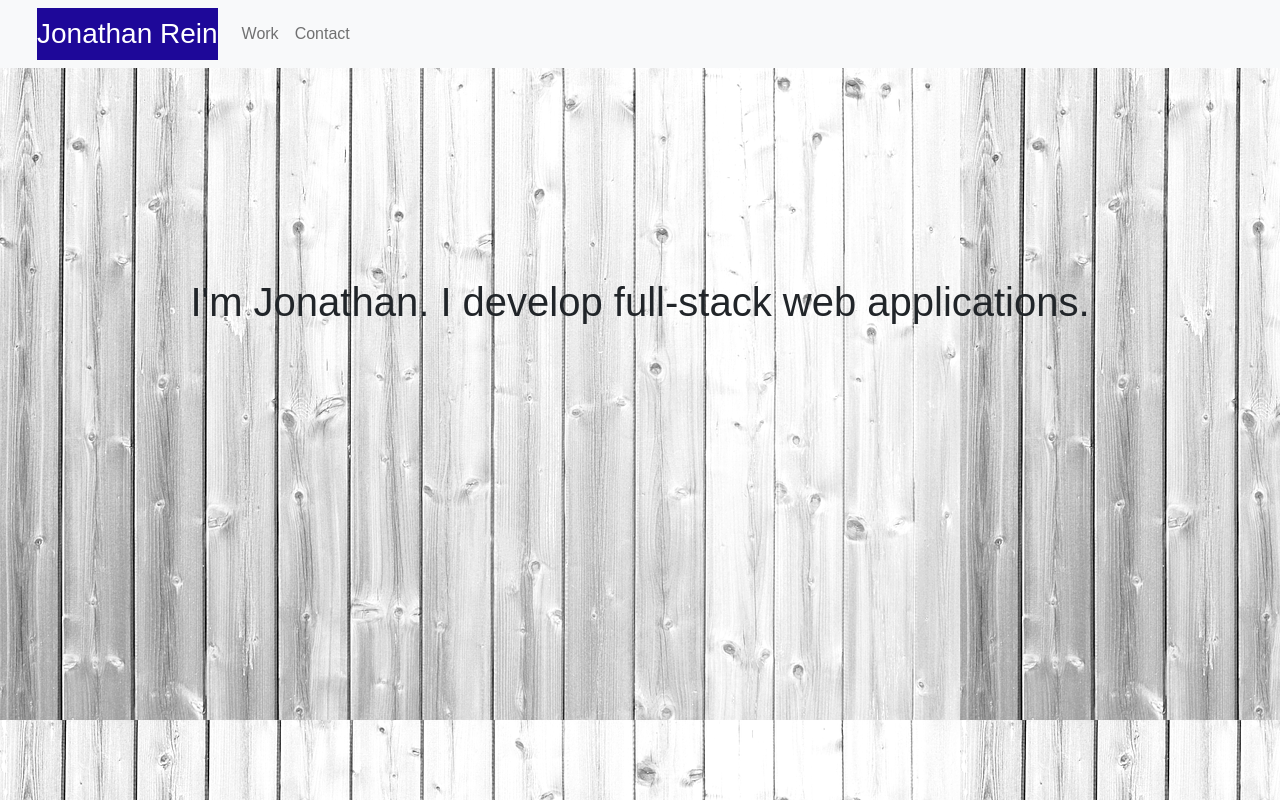
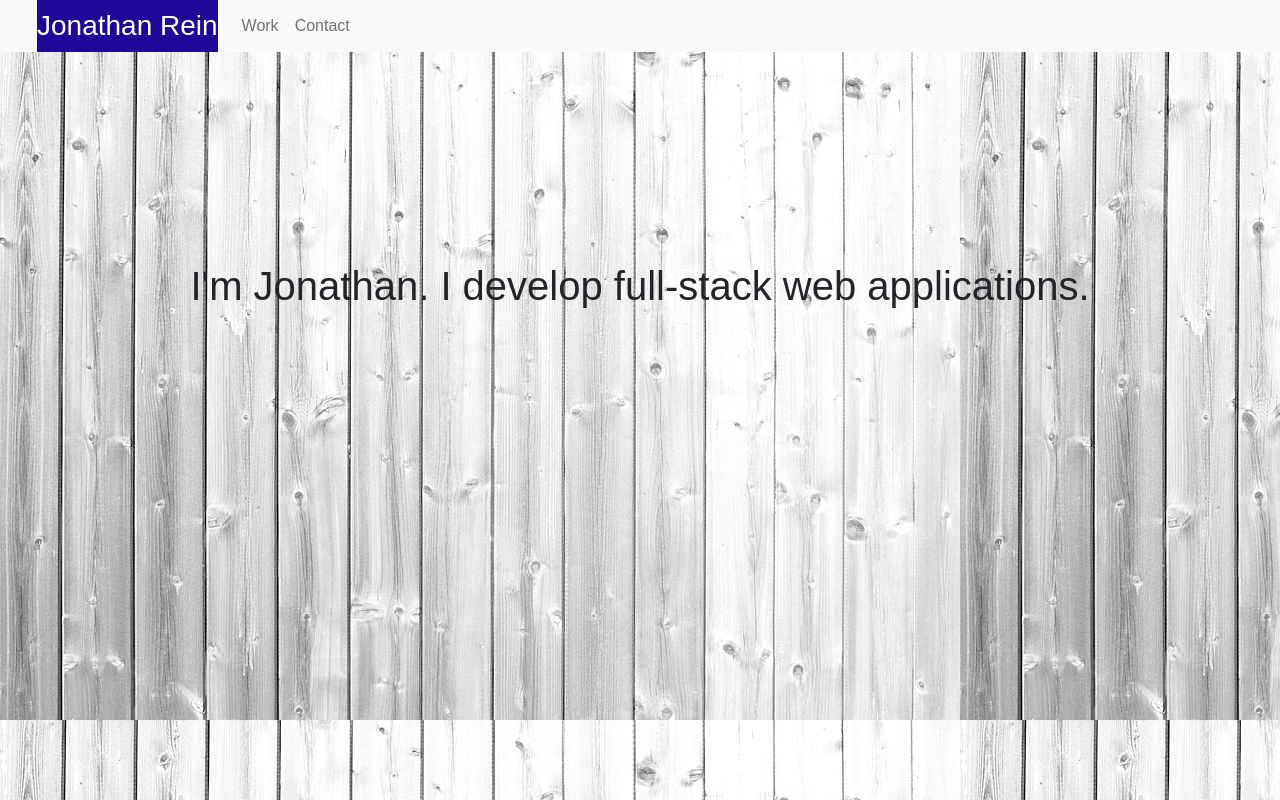
Before and after one commit to Xr7TSi/Professional-Portfolio, a plain HTML site: page index.html in a window 1280 px wide. Drawn offline with nearby package versions, Linux system fonts and the light colour scheme.

Commit message:
Decreasing navbar height.

```diff
--- a/index.html
+++ b/index.html
@@ -15,7 +15,7 @@
 <body>
 
 <header>
-<nav class="navbar navbar-expand-lg navbar-light bg-light">
+<nav class="navbar navbar-expand-lg navbar-light bg-light py-0">
     <div class="container-fluid">
       <a class="navbar-brand" style="color: white; background-color: rgb(30, 8, 153); font-size: 28px; margin-left: 25px" >Jonathan Rein</a>
       <button class="navbar-toggler" type="button" data-bs-toggle="collapse" data-bs-target="#navbarTogglerDemo02" aria-controls="navbarTogglerDemo02" aria-expanded="false" aria-label="Toggle navigation">
```
Also changed, not shown: contact.html (+2 -2 lines), work.html (+1 -1 lines).
